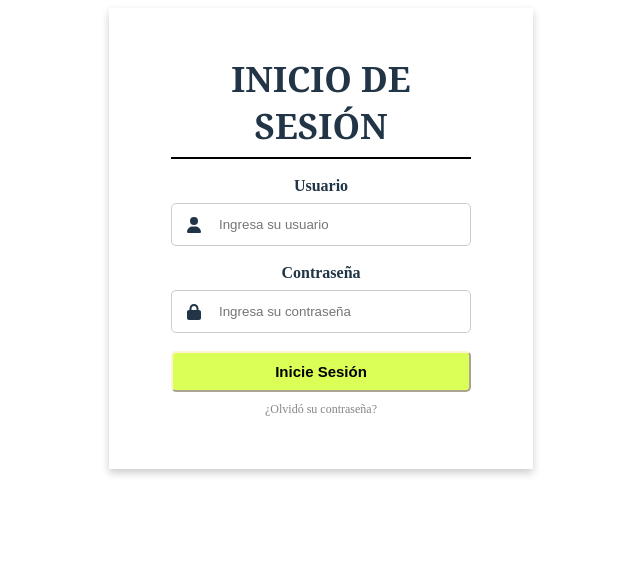
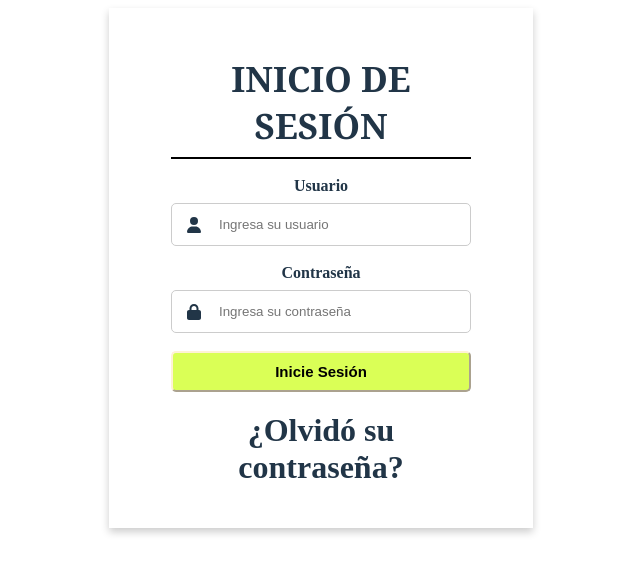
Before and after one commit to VhaniaAviles27/Project-Bootcamp, a React (Vite) app: page / in a window 1280 px wide. Shown: the top 574 px of the page, without its empty margins (319-959 px from the left). Built offline with nearby package versions, Linux system fonts and the light colour scheme.

Commit message:
Feat: forgot password

```diff
--- a/package.json
+++ b/package.json
@@ -15,6 +15,7 @@
     "@fortawesome/free-brands-svg-icons": "^6.6.0",
     "@fortawesome/free-solid-svg-icons": "^6.6.0",
     "@fortawesome/react-fontawesome": "^0.2.2",
+    "nodemailer": "^6.9.16",
     "react": "^18.3.1",
     "react-dom": "^18.3.1",
     "react-router-dom": "^6.27.0",
@@ -28,6 +29,7 @@
     "@testing-library/react": "^16.0.1",
     "@testing-library/user-event": "^14.5.2",
     "@types/jest": "^29.5.14",
+    "@types/nodemailer": "^6.4.16",
     "@types/react": "^18.3.12",
     "@types/react-dom": "^18.3.1",
     "@vitejs/plugin-react": "^4.3.2",
--- a/src/hooks/useValidation.tsx
+++ b/src/hooks/useValidation.tsx
@@ -3,7 +3,7 @@ import { validateInputAddress, validateInputPersonalData, validateInputPhone } f
 
 export const useValidation = () => {
   const [name, setName] = useState("");
-  const [user, setUser] = useState("");
+  const [username, setUsername] = useState("");
   const [password, setPassword] = useState("");
   const [lastName, setLastName] = useState("");
   const [district, setDistrict] = useState("");
@@ -13,7 +13,7 @@ export const useValidation = () => {
 
   const [error, setError] = useState({
     name: false,
-    user: false,
+    username: false,
     password: false,
     lastName: false,
     district: false,
@@ -28,7 +28,7 @@ export const useValidation = () => {
   };
 
   const handleUserChange = (value: string) => {
-    setUser(value);
+    setUsername(value);
     setError(prev => ({ ...prev, user: value === "" }));
   };
 
@@ -64,7 +64,7 @@ export const useValidation = () => {
 
   return {
     name, handleNameChange,
-    user, handleUserChange,
+    username, handleUserChange,
     password, handlePasswordChange,
     lastName, handleLastNameChange,
     district, handleDistrictChange,
--- a/src/pages/LoginPage.tsx
+++ b/src/pages/LoginPage.tsx
@@ -7,21 +7,59 @@ import { useNavigate } from "react-router-dom";
 import { useHandleAuth } from '../hooks/usehandleAuth';
 import { useValidation } from "../hooks/useValidation";
 import { RoutePaths } from "../routes/routesConfig";
-
+import Swal from "sweetalert2";
+import { User } from "../models/User";
+import { useEffect, useState } from "react";
 
 const LoginPage = () => {
-  const { user, handleUserChange, password, handlePasswordChange, error } = useValidation();
+  const { username, handleUserChange, password, handlePasswordChange, error } = useValidation();
+  const [  , setUser ] = useState<User | null>(null);
   const { handleAuth } = useHandleAuth();
   const navigate = useNavigate();
-
+  useEffect(() => {
+    const userData = localStorage.getItem("user");
+    if (userData) {
+      setUser(JSON.parse(userData) as User);
+    }
+  }, []);
 
   const handleLogin = async (path:string) => {
-    const isAuthenticated = await handleAuth(user, password);
+    const isAuthenticated = await handleAuth(username, password);
     if (isAuthenticated) {
       navigate(path);
     }
   };
 
+  const handleForgotPassword = async () => {
+    const { value: email } = await Swal.fire({
+      title: "Ingrese su correo electrónico",
+      input: "email",
+      inputPlaceholder: "Ingrese su correo electrónico",
+      showCancelButton: true,
+    });
+
+    if (email) {
+      console.log("Correo ingresado: ", email);
+      // Simulación de envío de correo
+      const tokenEnviado = true; // Simular que el token se envió correctamente
+
+      if (tokenEnviado) {
+        await Swal.fire({
+          title: "Éxito",
+          text: "El token de recuperación se ha enviado a su correo.",
+          icon: "success",
+          confirmButtonText: "Cerrar",
+        });
+      } else {
+        await Swal.fire({
+          title: "Error",
+          text: "Hubo un problema al enviar el correo. Inténtelo de nuevo.",
+          icon: "error",
+          confirmButtonText: "Cerrar",
+        });
+      }
+    }
+  };
   return (
     <div className="loginContainer">
       <Title title="INICIO DE SESIÓN" />
@@ -29,10 +67,10 @@ const LoginPage = () => {
         typeData="Usuario"
         icon={faUser}
         placeholder="Ingresa su usuario"
-        value={user}
+        value={username}
         onChange={handleUserChange}
         errorMessage="Entrada no válida"
-        showError={error.user}
+        showError={error.username}
       />
       <Input
         typeData="Contraseña"
@@ -45,10 +83,13 @@ const LoginPage = () => {
       />
       <Button
         textButton="Inicie Sesión"
-        aditionalText="¿Olvidó su contraseña?"
         testId="loginButton"
         onAction={()=>handleLogin(RoutePaths.HOME)}
       />
+      <h1 onClick={handleForgotPassword}>
+        ¿Olvidó su contraseña?
+      </h1>
+
     </div>
   );
 };
```
Also changed, not shown: src/utils/sendEmails.ts (added), 1 other file (tests, documents, lock files or other folders).
